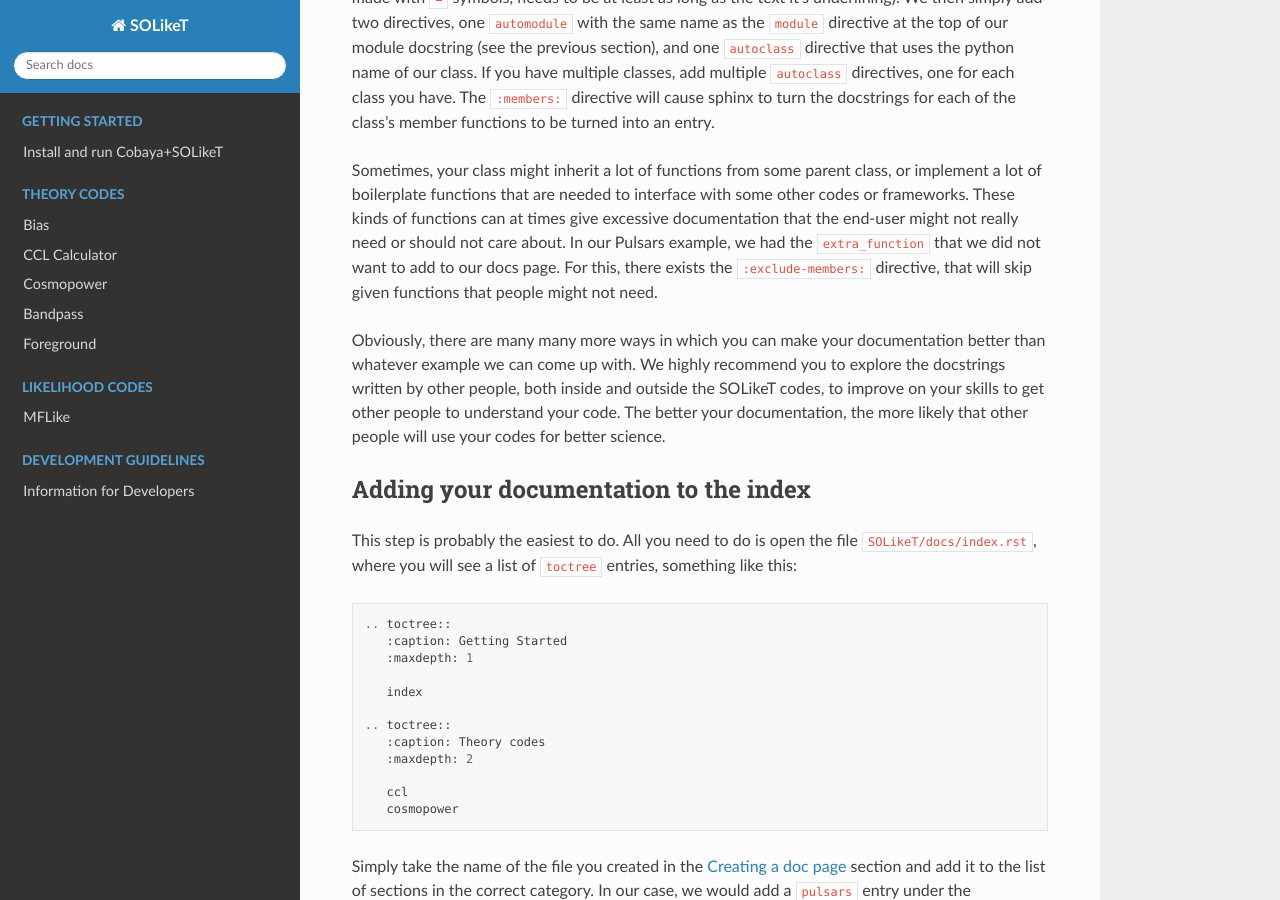
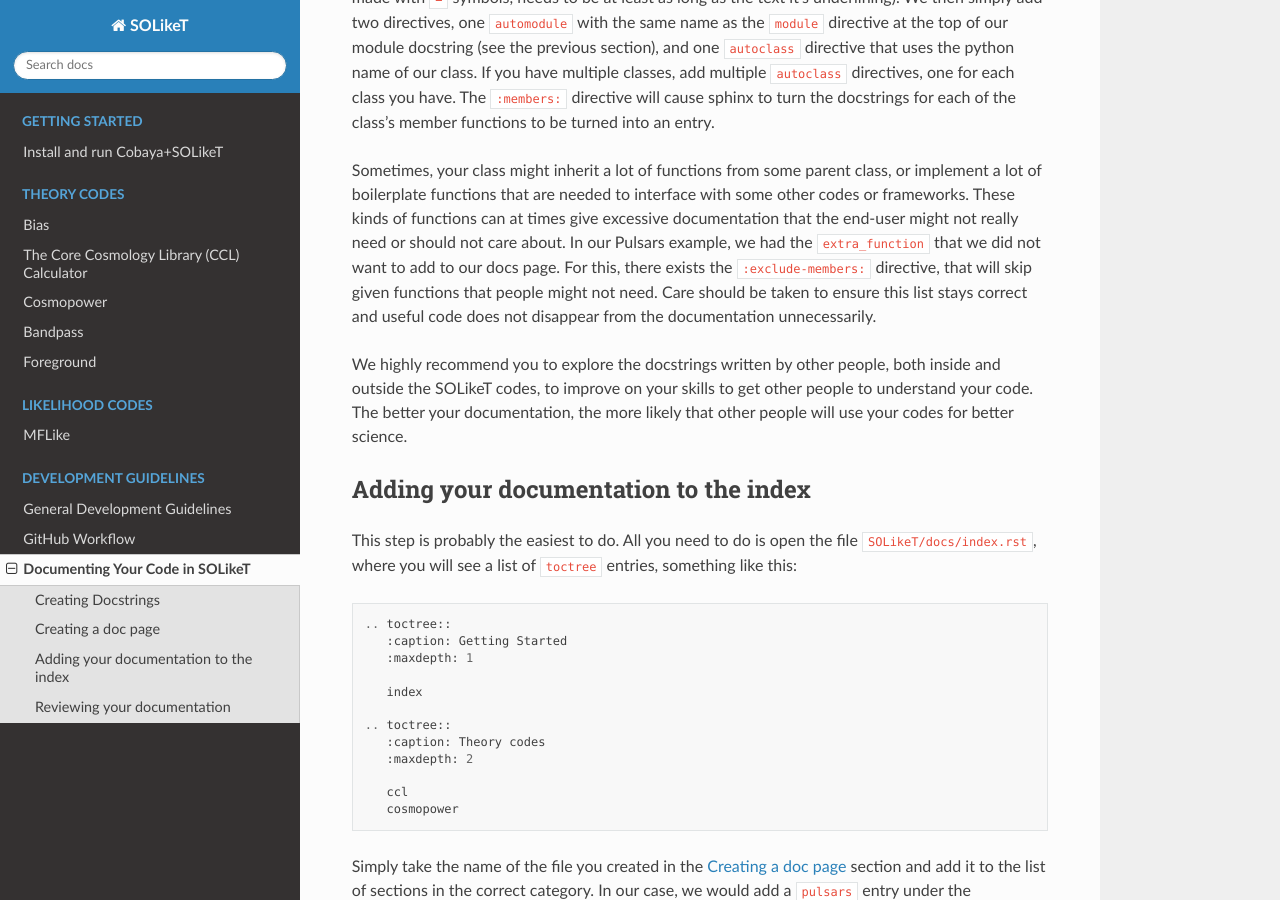
Before and after one commit to simonsobs/SOLikeT, a Sphinx documentation site: the page built from docs/documentation.rst, in a window 1280 px wide and 900 px high, scrolled down 2251 px. Built offline with Sphinx 7.4.7 and the Read the Docs theme 2.0.0, drawn with Linux system fonts in a browser that asks for light colours; pages that are not in the unit, such as notebooks, are missing from menus.

Commit message:
docs fixes after review

```diff
--- a/README.rst
+++ b/README.rst
@@ -27,7 +27,7 @@
 
 For a set of detailed requirements and installation instructions for different machines (e.g. NERSC, M1 Mac), please see `the installation page <INSTALL.rst>`_.
 
-A preferred and convenient way to install SOLikeT and its dependents is through using the conda environment defined in `soliket-tests.yml <https://github.com/simonsobs/soliket/soliket-tests.yml>`_. After installing an anaconda distribution (e.g. as described `here <https://docs.anaconda.com/free/anaconda/install/index.html>`_), you can create the environment and install a locally cloned version of SOLikeT using pip::
+A preferred and convenient way to install SOLikeT and its dependents is through using the conda environment defined in `soliket-tests.yml <soliket-tests.yml>`_. After installing an anaconda distribution (e.g. as described `here <https://docs.anaconda.com/free/anaconda/install/index.html>`_), you can create the environment and install a locally cloned version of SOLikeT using pip::
 
   git clone https://github.com/simonsobs/soliket
   cd soliket
--- a/docs/ccl.rst
+++ b/docs/ccl.rst
@@ -1,5 +1,5 @@
-CCL Calculator
-==============
+The Core Cosmology Library (CCL) Calculator
+===========================================
 
 .. automodule:: soliket.ccl
 
--- a/docs/developers.rst
+++ b/docs/developers.rst
@@ -1,6 +1,6 @@
-==========================
-Information for Developers
-==========================
+==============================
+General Development Guidelines
+==============================
 
 This page describes dow to develop new code within SOLikeT, including changing existing components and adding new ones.
 
@@ -91,17 +91,19 @@
    {"cmbfg_dict": {"param1": param1_value, "param2": param2_value, etc}}
 
 If this happens, then the external Theory block (in this example, ``TheoryForge``) must have a ``must_provide`` function. ``must_provide`` tells the code:
-  1. what values should be assigned to the parameters needed to compute the element required from the Theory block. The required elements are stored in the ``**requirements`` dictionary which is the input of ``must_provide``.
+
+   1. The values which should be assigned to the parameters needed to compute the element required from the Theory block. The required elements are stored in the
+   ``**requirements`` dictionary which is the input of ``must_provide``.
    In our example, ``TheoryForge`` will assign to ``param1`` the ``param1_value`` passed from ``mflike`` via the ``get_requirement`` in ``mflike`` (and so on). For example:
    ::
 
-      must_provide(self, **requirements):
-         if "cmbfg_dict" in requirements:
-            self.param1 = requirements["cmbfg_dict"]["param1"]
+        must_provide(self, **requirements):
+           if "cmbfg_dict" in requirements:
+              self.param1 = requirements["cmbfg_dict"]["param1"]
 
    if this is the only job of ``must_provide``, then the function will not return anything
 
-   2. if needed, what external elements are needed by this specific theory block to perform its duties. In this case, the function will return a dictionary of dictionaries which are the requirements of the specific theory block. These dictionaries do not have to necessarily contain content (they can be empty instances of the dictionary), but must be included if expected. Note this can be also done via ``get_requirement``. However, if you need to pass some params read from the block above to the new requirements, this can only be done with ``must_provide``. For example, ``TheoryForge`` needs ``Foreground`` to compute the fg spectra, which we store in a dict called ``fg_dict``. We also want ``TheoryForge`` to pass to ``Foreground`` ``self.param1``. This is done as follows:
+   2. If required, what external elements are needed by this specific theory block to perform its duties. In this case, the function will return a dictionary of dictionaries which are the requirements of the specific theory block. These dictionaries do not have to necessarily contain content (they can be empty instances of the dictionary), but must be included if expected. Note this can be also done via ``get_requirement``. However, if you need to pass some params read from the block above to the new requirements, this can only be done with ``must_provide``. For example, ``TheoryForge`` needs ``Foreground`` to compute the fg spectra, which we store in a dict called ``fg_dict``. We also want ``TheoryForge`` to pass to ``Foreground`` ``self.param1``. This is done as follows:
    ::
 
       must_provide(self, **requirements):
@@ -203,8 +205,6 @@
 
 Good luck!
 
-If your unit tests check the statistical distribution of a random sample, the test outcome itself is a random variable, and the test will fail from time to time. Please mark such tests with the ``@pytest.mark.flaky`` decorator, so that they will be automatically tried again on failure. To prevent non-random test failures from being run multiple times, please isolate random statistical tests and deterministic tests in their own test cases.
-
 Documentation
 =============
 
--- a/docs/documentation.rst
+++ b/docs/documentation.rst
@@ -130,15 +130,14 @@
 care about. In our Pulsars example, we had the ``extra_function`` that we did
 not want to add to our docs page. For this, there exists the
 ``:exclude-members:`` directive, that will skip given functions that people
-might not need.
+might not need. Care should be taken to ensure this list stays correct and useful
+code does not disappear from the documentation unnecessarily.
 
 
-Obviously, there are many many more ways in which you can make your documentation
-better than whatever example we can come up with. We highly recommend you to
-explore the docstrings written by other people, both inside and outside the
-SOLikeT codes, to improve on your skills to get other people to understand
-your code. The better your documentation, the more likely that other people
-will use your codes for better science.
+We highly recommend you to explore the docstrings written by other people, both
+inside and outside the SOLikeT codes, to improve on your skills to get other
+people to understand your code. The better your documentation, the more likely
+that other people will use your codes for better science.
 
 
 Adding your documentation to the index
```
Also changed, not shown: docs/index.rst (+7 -7 lines), docs/workflow.rst (+7 -1 lines), 1 other file.
